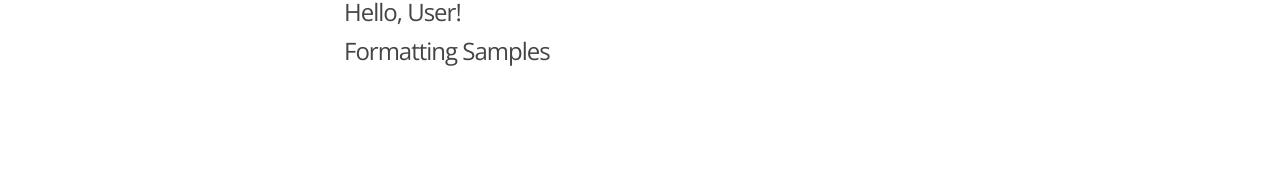
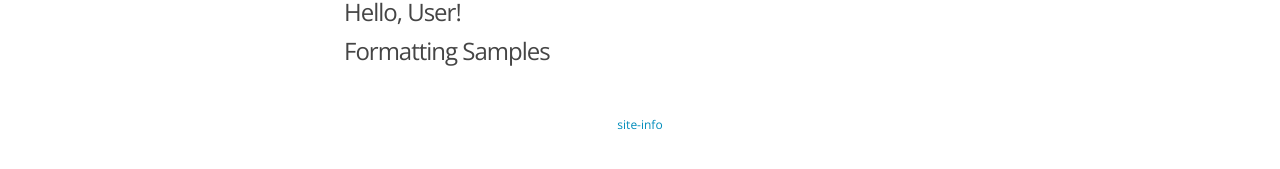
Before and after one commit to zhong11hao/zhong11hao.github.io, a Jekyll site: the page built from index.html, in a window 1280 px wide. Shown: the part 535-704 px from the top of the page. Built offline with Jekyll 4.4.1, drawn with Linux system fonts in a browser that asks for light colours; nearby versions of some CDN libraries.

Commit message:
Update footer.html

```diff
--- a/_includes/footer.html
+++ b/_includes/footer.html
@@ -1,3 +1,3 @@
 <div class="footer" align="center">
- <a class="page-link" href="{{ about | prepend: site.baseurl }}">{{ site-info }}</a>
+ <a class="page-link" href="about">site-info</a>
 </div>
```
